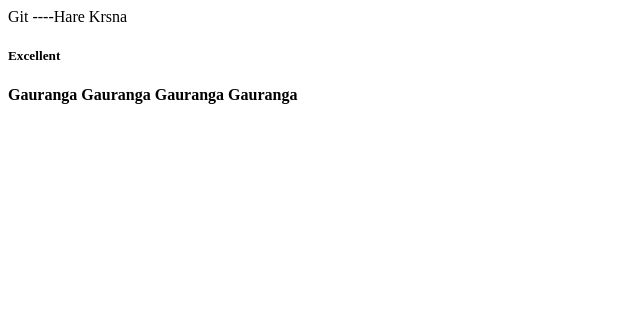
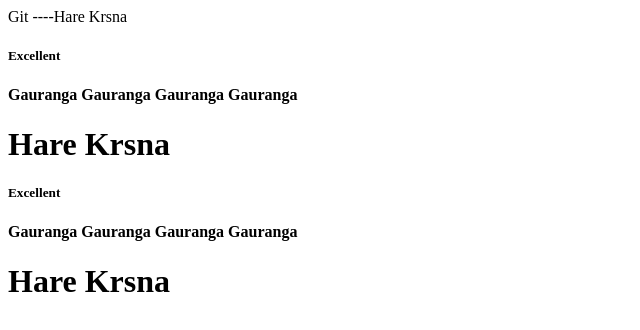
Before and after one commit to pk643/newtonJsRe, a plain HTML site: page index2.html in a window 1280 px wide. Shown: the whole page, without its empty margins (0-640 px from the left). Drawn offline with Linux system fonts and the light colour scheme.

Commit message:
Added a whole new code

```diff
--- a/index2.html
+++ b/index2.html
@@ -6,6 +6,11 @@
 <body>
     <h5>Excellent</h5>
 <h4>Gauranga Gauranga Gauranga Gauranga</h4>
+<h1>Hare Krsna</h1>
+
+<h5>Excellent</h5>
+<h4>Gauranga Gauranga Gauranga Gauranga</h4>
+<h1>Hare Krsna</h1>
 
 </body>
 
```
